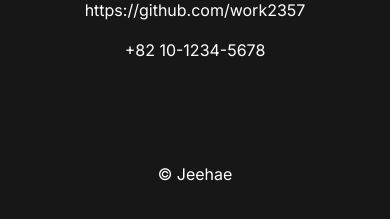
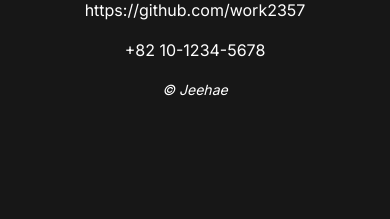
Before and after one commit to work2357/movie-search, a plain HTML site: page sub.html in a window 390 px wide. Shown: the part 619-838 px from the top of the page. Drawn offline with nearby package versions, Linux system fonts and the light colour scheme.

Commit message:
feat: Media Query

```diff
--- a/main.css
+++ b/main.css
@@ -232,11 +232,8 @@
     font-weight: 500;
 }
 .contents .copyright {
-    position: absolute;
-    bottom: 80px;
-    right: 0;
-    left: 0;
-    margin: auto;
+    font-size: 14px;
+    font-style: italic;
 }
 
 /* MEDIA QUERY */
--- a/sub.html
+++ b/sub.html
@@ -49,8 +49,8 @@
                 <p class="my-email">work2357@dankook.ac.kr</p>
                 <p class="my-page">https://github.com/work2357</p>
                 <p class="my-phone">+82 10-1234-5678</p>
+                <p class="copyright">&copy; Jeehae</p>
             </div>
-            <p class="copyright">&copy; Jeehae</p>
         </div>
         <!-- CONTENTS END -->
     </div>
```
Also changed, not shown: 1 other file.
